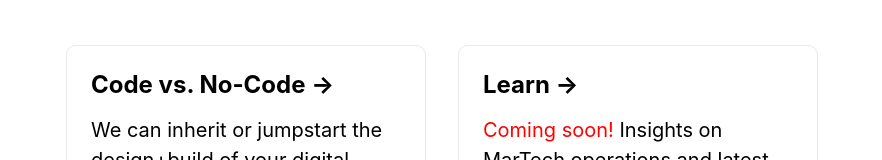
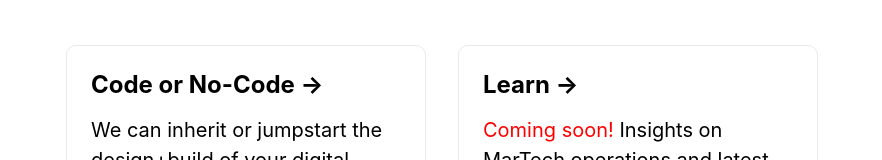
Before and after one commit to marketgrowth/www, a Next.js app: page / in a window 1280 px wide. Shown: the part 555-715 px from the top of the page, without its empty margins (198-1080 px from the left). Built offline with nearby package versions, Linux system fonts and the light colour scheme.

Commit message:
Update index.js

```diff
--- a/pages/index.js
+++ b/pages/index.js
@@ -23,7 +23,7 @@ export default function Home() {
 
         <div className={styles.grid}>
           <a href="mailto:victor@marketgrowth.io" target="_blank" className={styles.card}>
-            <h3>Code vs. No-Code &rarr;</h3>
+            <h3>Code or No-Code &rarr;</h3>
             <p>We can inherit or jumpstart the design+build of your digital assets for lead gen efforts.</p>
           </a>
 
```
